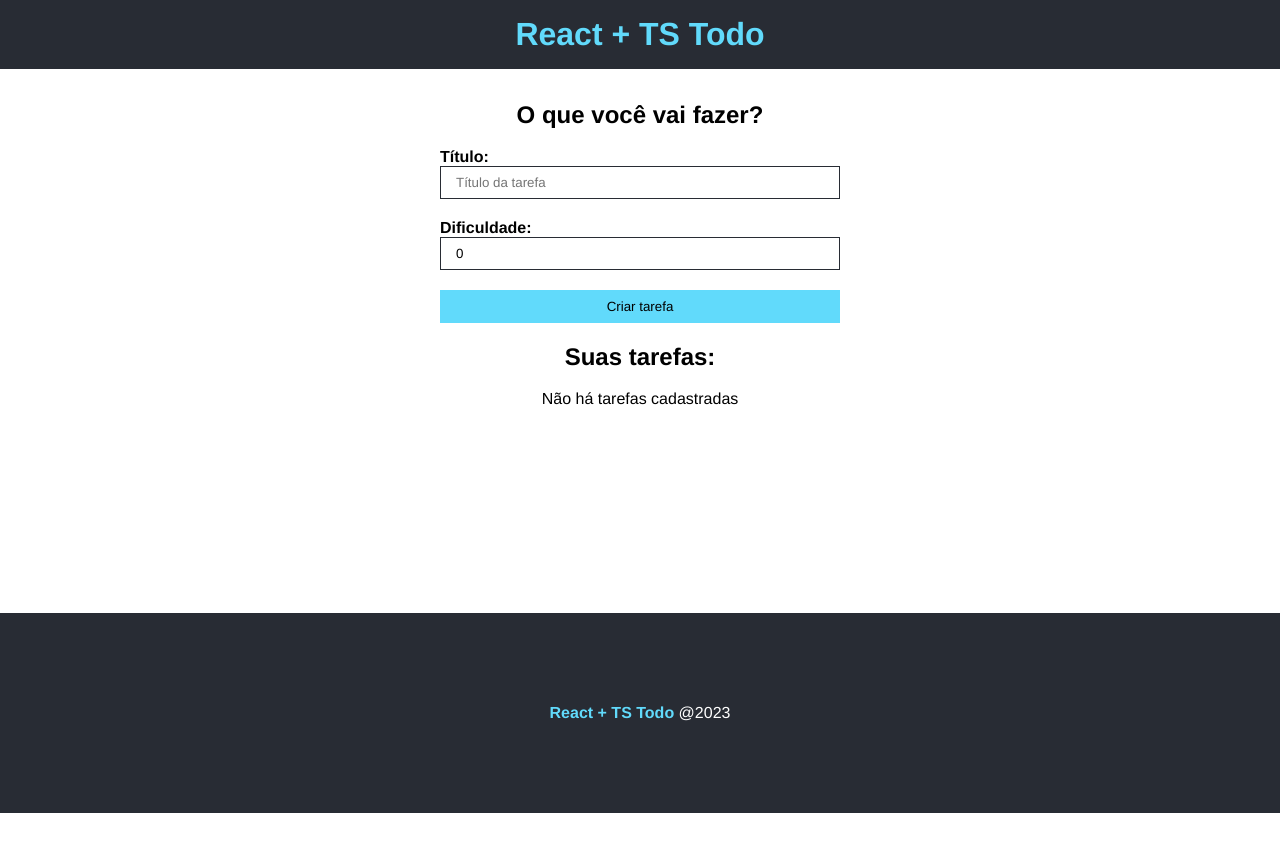
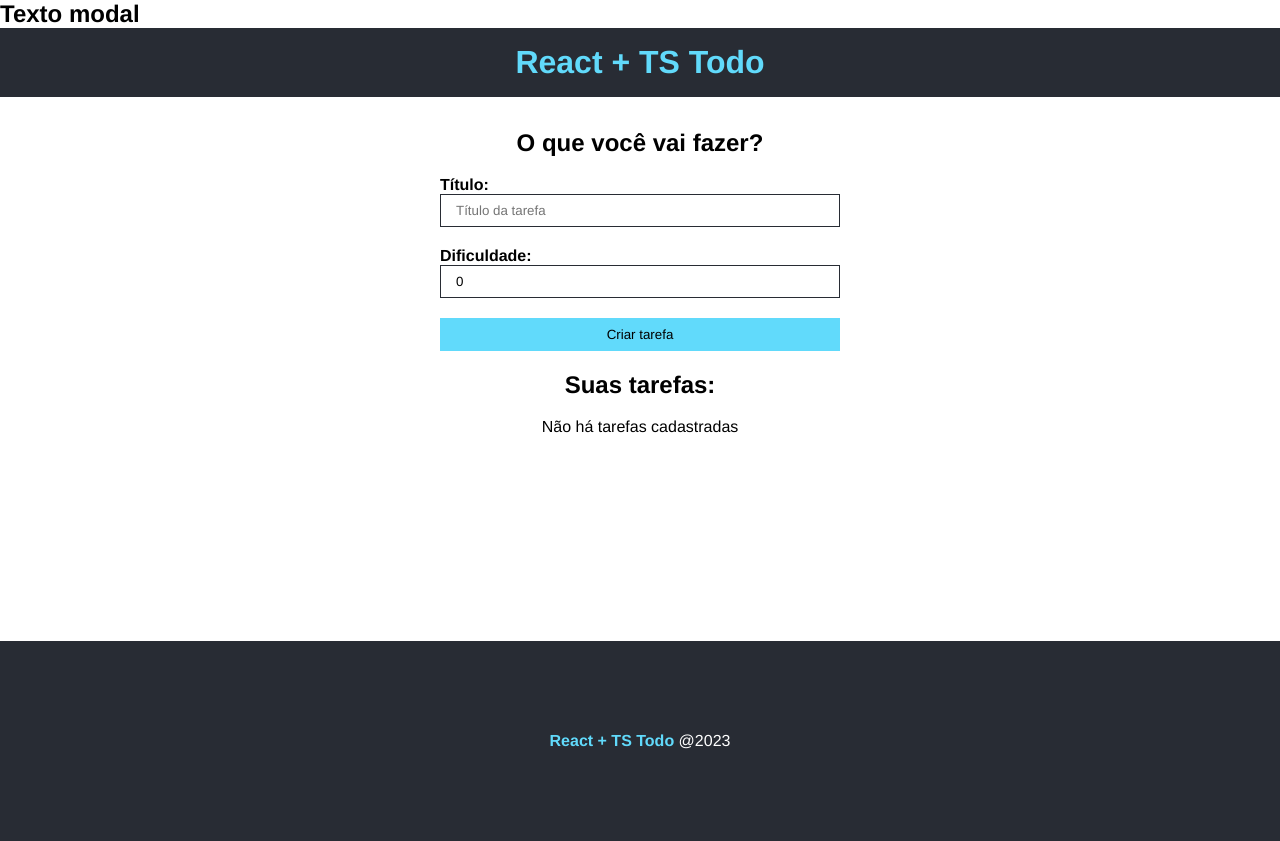
Before and after one commit to anaalmeida-v/JSModerno-TS-ProjetoAPI, a React (Create React App) app in the folder todo_react/: page / in a window 1280 px wide. Before the commit the page ends 813 px from the top, so only its background shows below. Built offline with nearby package versions, Linux system fonts and the light colour scheme; the HTML template or start-up script is replaced by a standard one.

Commit message:
criando modal

```diff
--- a/todo_react/src/App.tsx
+++ b/todo_react/src/App.tsx
@@ -3,11 +3,12 @@
 //components
 import Header from "./components/Header";
 import Footer from "./components/Footer";
+import TaskForm from "./components/TaskForm";
+import TaskList from "./components/TaskList";
+import Modal from "./components/Modal";
 
 //css
 import styles from "./App.module.css";
-import TaskForm from "./components/TaskForm";
-import TaskList from "./components/TaskList";
 
 //interface
 import { ITask } from "./interfaces/Task";
@@ -28,6 +29,7 @@
 
   return (
     <div>
+      <Modal />
       <Header />
       <main className={styles.main}>
         <div>
--- /dev/null
+++ b/todo_react/src/components/Modal.tsx
@@ -0,0 +1,19 @@
+import React from "react";
+
+//css
+import styles from './Modal.module.css'
+
+type Props = {};
+
+const Modal = (props: Props) => {
+  return (
+    <div id="modal">
+      <div></div>
+      <div>
+        <h2>Texto modal</h2>
+      </div>
+    </div>
+  );
+};
+
+export default Modal;
```
Also changed, not shown: todo_react/src/components/Modal.module.css (added), 1 other file (tests, documents, lock files or other folders).
